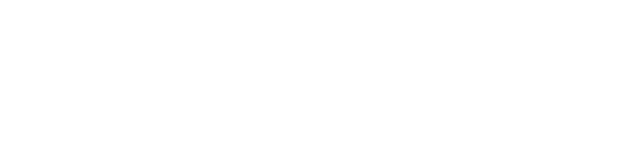
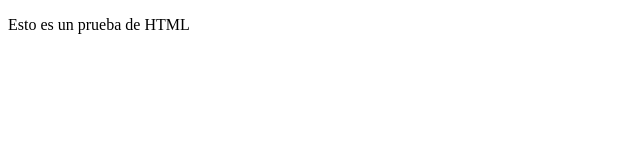
Before and after one commit to juanfelipelt/proyectopruebaGit, a plain HTML site: page index.html in a window 1280 px wide. Shown: the whole page, without its empty margins (0-640 px from the left). Drawn offline with Linux system fonts and the light colour scheme.

Commit message:
primeros cambios

```diff
--- a/index.html
+++ b/index.html
@@ -7,6 +7,6 @@
     <title>Hola Mundo!</title>
 </head>
 <body>
-
+    <p>Esto es un prueba de HTML</p>
 </body>
 </html>
```
